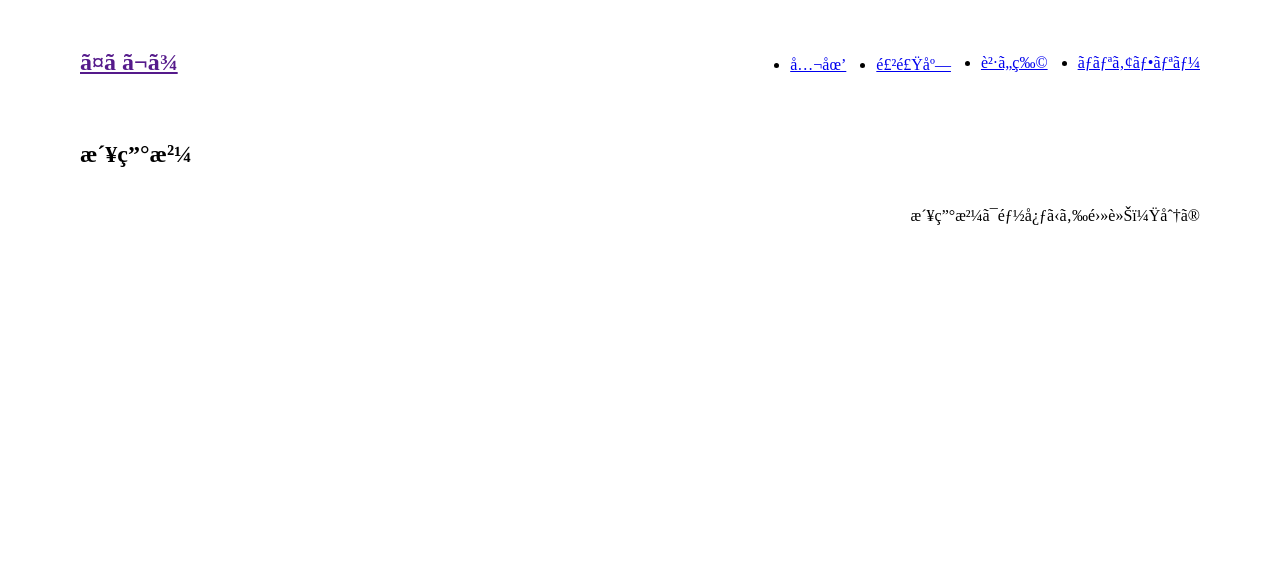
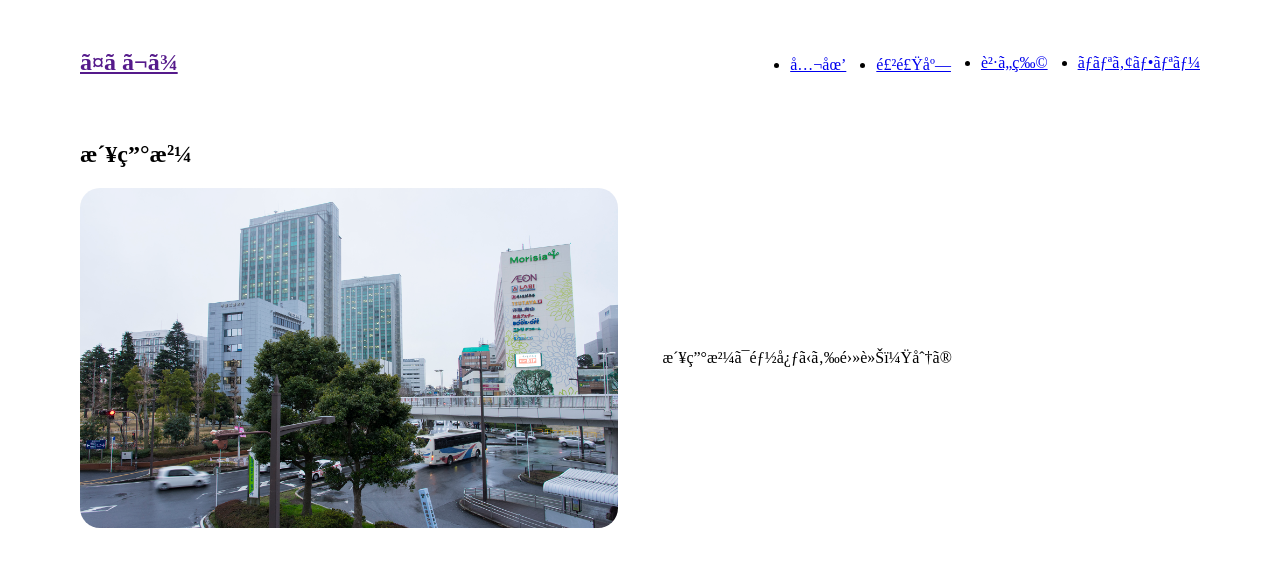
Before and after one commit to yabukilab/shimoda-b, a PHP site: page / in a window 1280 px wide. Shown: the top 567 px of the page. Run offline with PHP 8.4, Linux system fonts and the light colour scheme.

Commit message:
Add files via upload

```diff
--- a/style.css
+++ b/style.css
@@ -52,7 +52,7 @@ header{
     opacity: 0.1;
     z-index: 1;
 
-    .hero_innner{
+    .hero_innner h1{
         z-index: 2;
         color: azure;
         background-color: #80BA4A;
@@ -60,3 +60,24 @@ header{
         text-align: center;
     }
 }
+
+#concept h3{
+    margin-bottom: 120px;
+
+}
+
+.colum-2{
+    width: 48%;
+}
+
+.text{
+    line-height: 2;
+}
+
+.concept-img{
+    background-image: url(../images/big-photo0000-4103.jpg);
+    background-position: center;
+    background-size: cover;
+    height: 340px;
+    border-radius: 20px;
+}
```
